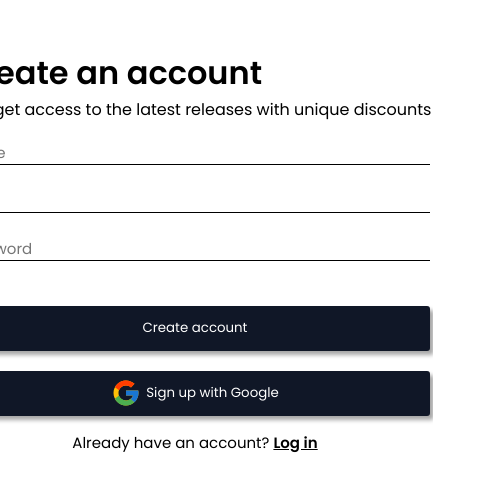
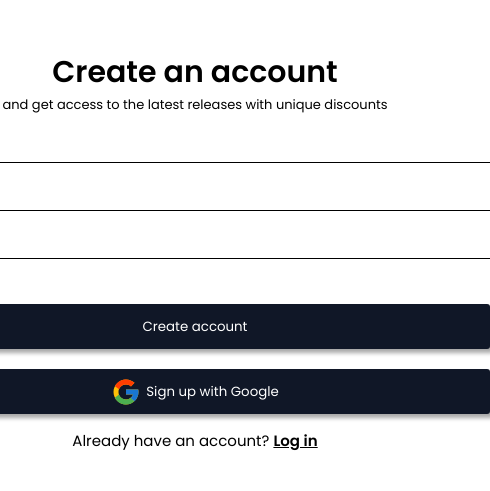
Before and after one commit to Leonardoaugusto77/login-screen-play-store-, a React (Vite) app: page / in a window 390 px wide. Shown: the part 171-662 px from the top of the page, 490 px wide, since content can reach past the window. Built offline with nearby package versions, Linux system fonts and the light colour scheme.

Commit message:
feat(style): finsh this version of project

```diff
--- a/src/Components/Welcome/Welcome.jsx
+++ b/src/Components/Welcome/Welcome.jsx
@@ -10,13 +10,7 @@ export default function Welcome({ Action }) {
   return (
     <>
       <div style={StyledWelcome} className="title_welcome">
-        <h2
-          style={{
-            fontSize: "45px",
-          }}
-        >
-          Welcome!!!
-        </h2>
+        <h2>Welcome!!!</h2>
         <p>
           This project is a training exercise focused on UX and React.js. The
           main objective of the project is to create a login screen.
--- a/src/index.css
+++ b/src/index.css
@@ -27,7 +27,7 @@
 
 .title_form {
   width: 475px;
-  margin-bottom: 15px;
+  margin-bottom: 20px;
 }
 
 .form_elements {
@@ -211,14 +211,14 @@
 @media screen and (max-width: 1024px) {
   .title_game {
     right: 150px;
-    top: 0;
+    top: 30px;
   }
   .slider_item img {
     width: 450px;
   }
   .action_button_slider {
     right: 50px;
-    top: 65px;
+    top: 110px;
   }
 
   .slider_section {
@@ -240,3 +240,79 @@
     font-size: 20px;
   }
 }
+
+@media screen and (max-width: 425px) {
+  .title_form {
+    width: 100%;
+    font-size: 15px;
+    text-align: center;
+  }
+
+  .title_form p {
+    font-size: 13px;
+    text-align: center;
+  }
+
+  .form_elements input {
+    width: 70vh;
+  }
+
+  .create_account_button button {
+    width: 70vh;
+  }
+  .title_welcome p {
+    width: 70vh;
+    font-size: 15px;
+  }
+}
+
+@media screen and (max-width: 375px) {
+  .title_form {
+    width: 65vh;
+    text-align: center;
+  }
+
+  .title_form p {
+    text-align: center;
+  }
+
+  .form_elements input {
+    width: 60vh;
+  }
+
+  .create_account_button button {
+    width: 60vh;
+  }
+
+  .title_welcome p {
+    width: 60vh;
+    font-size: 15px;
+  }
+}
+
+@media screen and (max-width: 320px) {
+  .title_form {
+    width: 50vh;
+    text-align: center;
+  }
+
+  .title_form p {
+    text-align: center;
+  }
+
+  .form_elements input {
+    width: 50vh;
+  }
+
+  .create_account_button button {
+    width: 50vh;
+  }
+  .title_welcome h2 {
+    font-size: 25px;
+  }
+
+  .title_welcome p {
+    width: 50vh;
+    font-size: 12px;
+  }
+}
```
